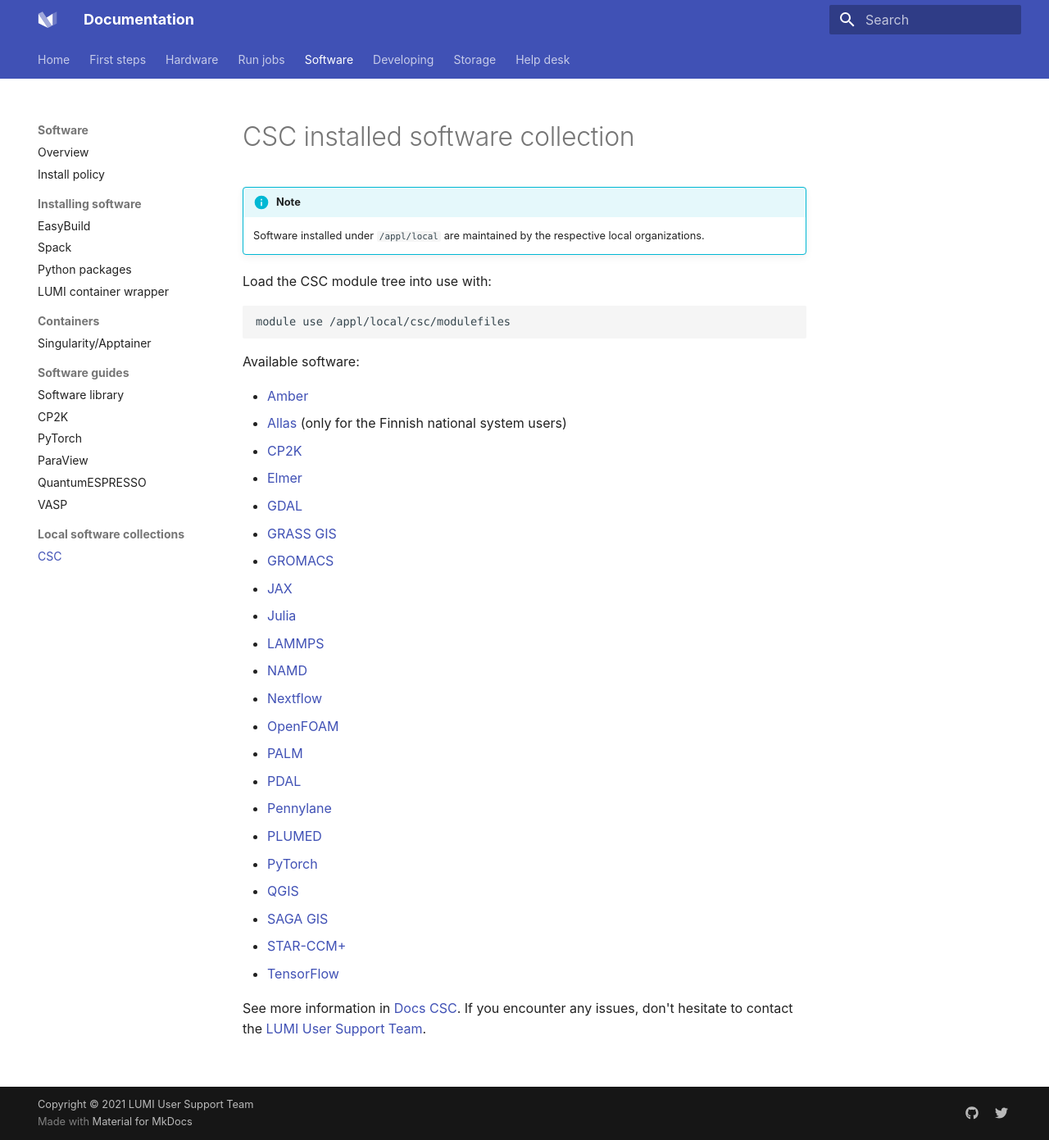
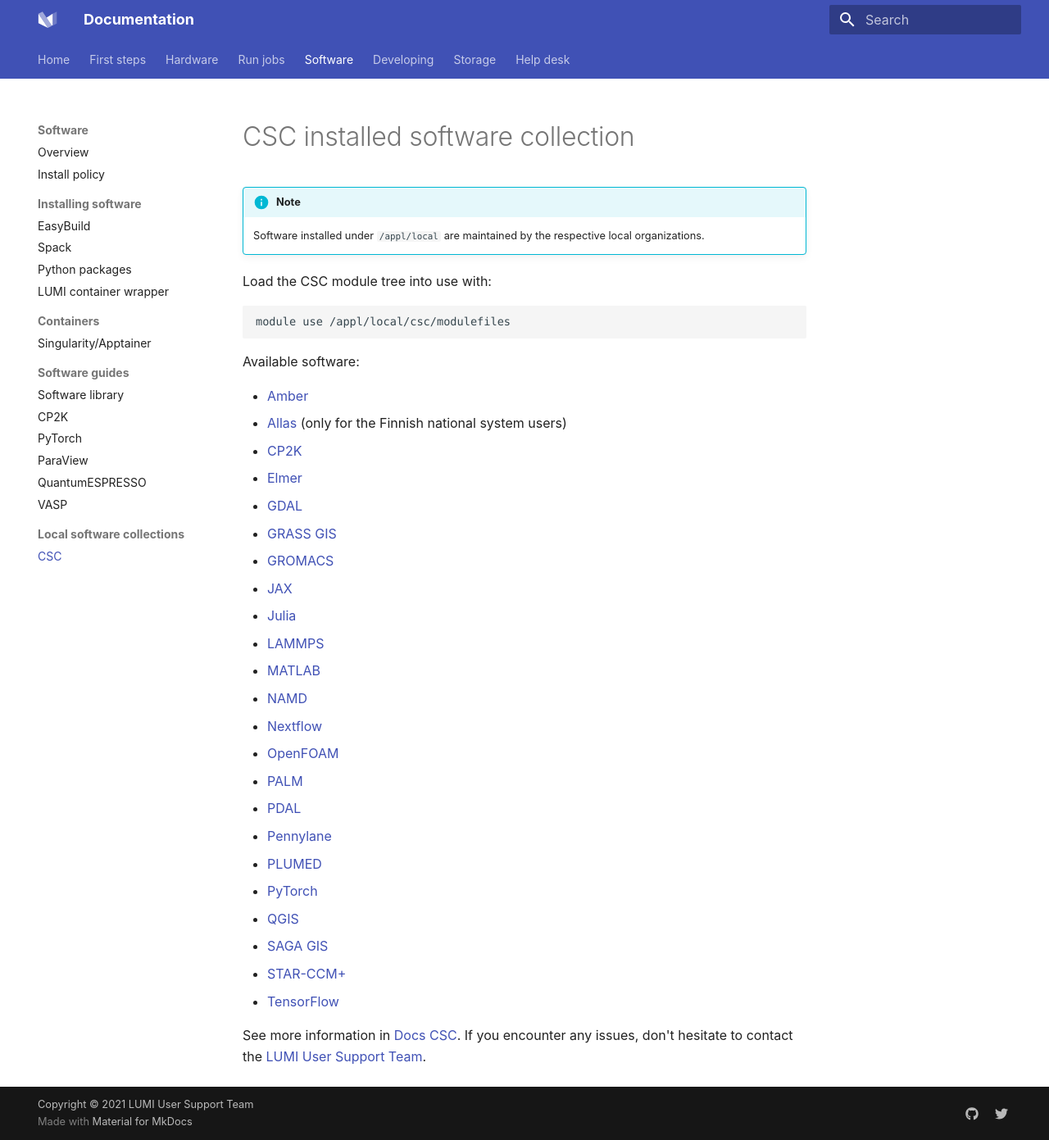
Before and after one commit to Lumi-supercomputer/lumi-userguide, an MkDocs documentation site: the page built from docs/software/local/csc.md, in a window 1280 px wide and 1391 px high. Shown: the whole window at 82% size. Built offline with MkDocs 1.6.1 and Material for MkDocs 9.7.7, drawn with Linux system fonts in a browser that asks for light colours.

Commit message:
add matlab to the list of csc installed software

```diff
--- a/docs/software/local/csc.md
+++ b/docs/software/local/csc.md
@@ -22,6 +22,7 @@
 * [JAX](https://docs.csc.fi/apps/jax/)
 * [Julia](https://docs.csc.fi/apps/julia/)
 * [LAMMPS](https://docs.csc.fi/apps/lammps/)
+* [MATLAB](https://docs.csc.fi/apps/matlab/)
 * [NAMD](https://docs.csc.fi/apps/namd/)
 * [Nextflow](https://docs.csc.fi/apps/nextflow/)
 * [OpenFOAM](https://docs.csc.fi/apps/openfoam/)
```
